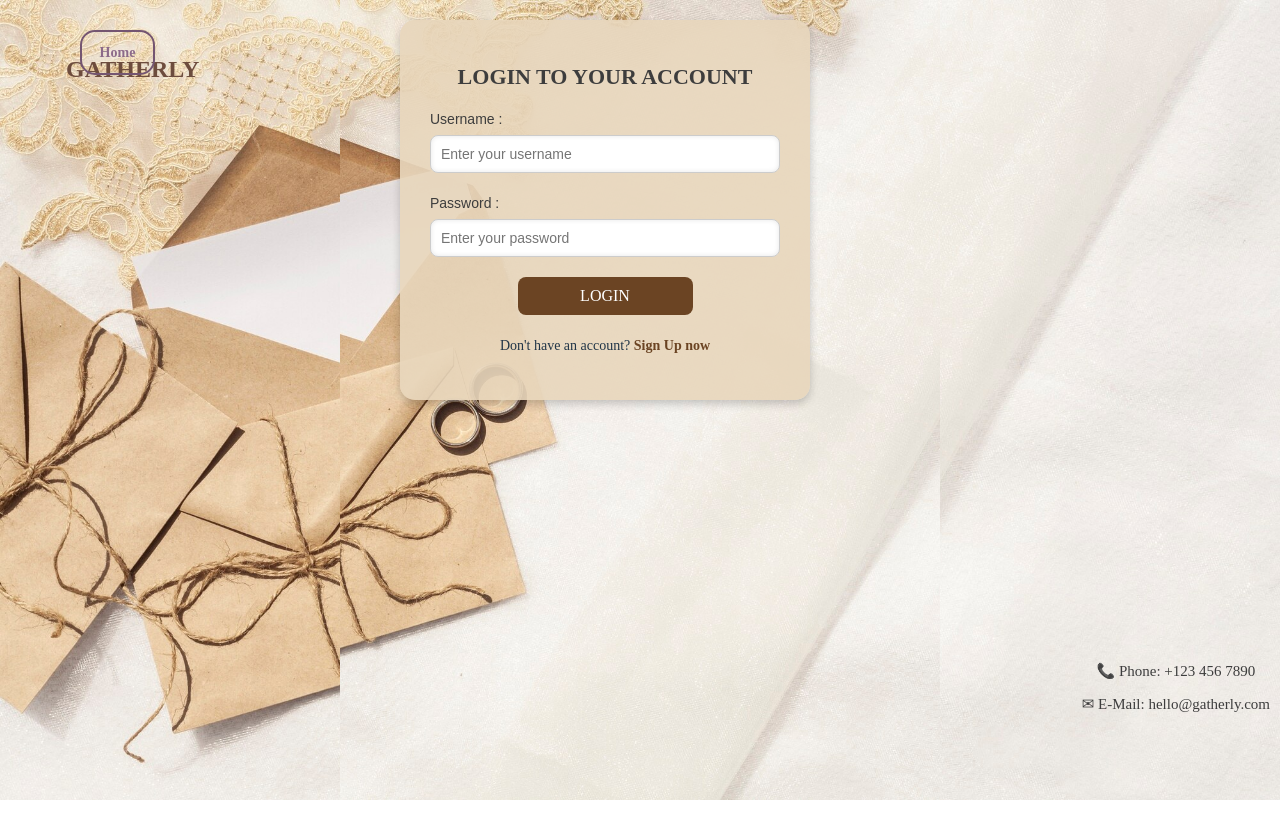
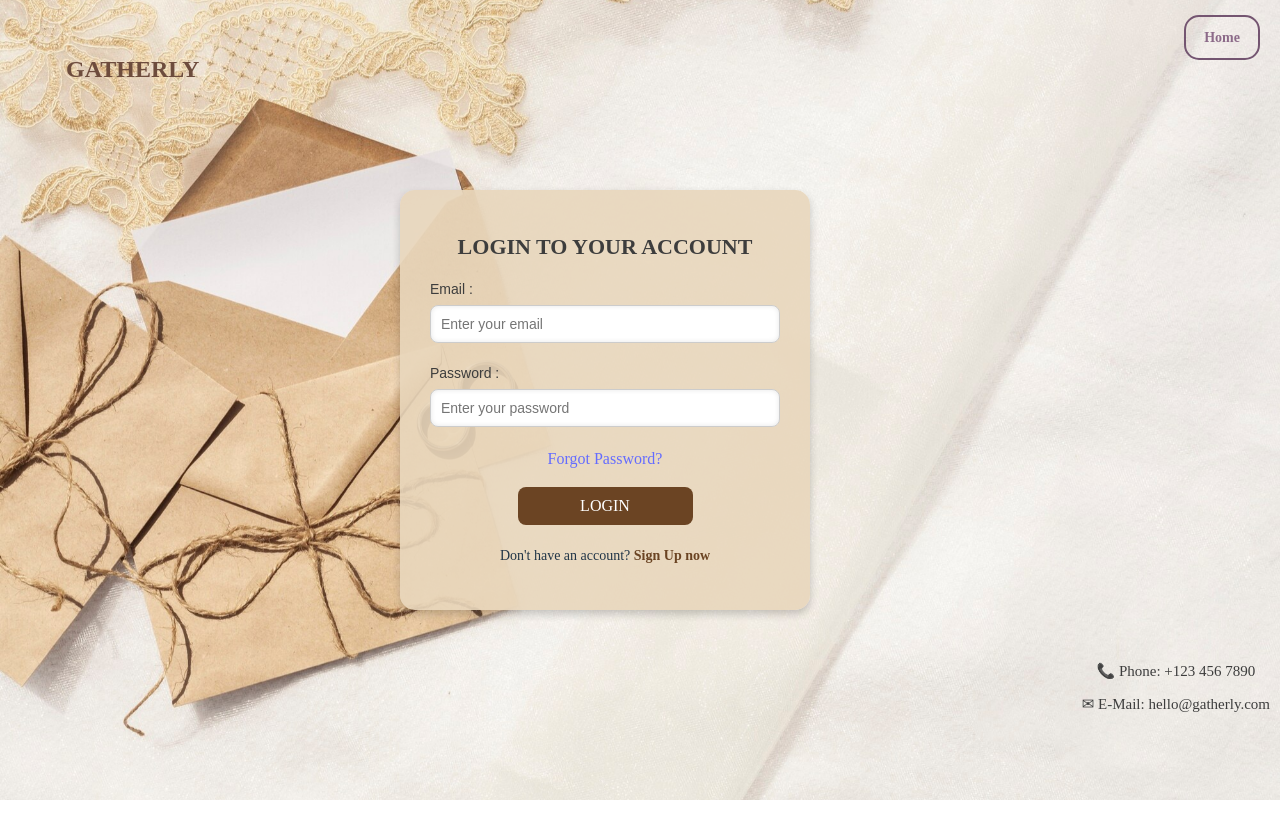
Before and after one commit to ayusha1223/Gatherly, a React (Vite) app: page /login in a window 1280 px wide. After the commit the page ends 800 px from the top, so only its background shows below. Built offline with nearby package versions, Linux system fonts and the light colour scheme.

Commit message:
edited login validation

```diff
--- a/src/components/public/login.jsx
+++ b/src/components/public/login.jsx
@@ -1,29 +1,82 @@
-import React from 'react';
+import React, { useState } from 'react';
 import '../../styles/login.css';
-import loginBackground from '../../assets/images/logincard.jpeg';
+import '../../App.css';
 
 const Login = () => {
+  const [email, setEmail] = useState('');
+  const [password, setPassword] = useState('');
+  const [error, setError] = useState('');
+  const [success, setSuccess] = useState('');
+
+  const validateEmail = (email) => {
+    return /^[^\s@]+@[^\s@]+\.[^\s@]+$/.test(email);
+  };
+
+  const handleSubmit = (e) => {
+    e.preventDefault();
+    setError('');
+    setSuccess('');
+
+    if (!email || !password) {
+      setError('All fields are required');
+      return;
+    }
+
+    if (!validateEmail(email)) {
+      setError('Please enter a valid email address');
+      return;
+    }
+
+    if (password.length < 8) {
+      setError('Password must be at least 8 characters long');
+      return;
+    }
+
+    // Simulate successful login (You can replace this with API call)
+    setSuccess('Login successful!');
+    setEmail('');
+    setPassword('');
+  };
+
   return (
-    <div style={{ backgroundImage: `url(${loginBackground})`, backgroundSize: 'cover', backgroundPosition: 'center', height: '100vh' }}>
+    <div className="login-page">
       <header className="header">
-        <div className="logo">
-          <span>GATHERLY</span>
-          <a href="/" className="home-button">Home</a>
-        </div>
+        <div className="logo">GATHERLY</div>
+        <a href="/" className="home-button">Home</a>
       </header>
 
       <div className="background">
         <div className="login-container">
           <h1>LOGIN TO YOUR ACCOUNT</h1>
-          <form>
+          <form onSubmit={handleSubmit}>
             <div className="input-group">
-              <label htmlFor="username">Username :</label>
-              <input type="text" id="username" placeholder="Enter your username" />
+              <label htmlFor="email">Email :</label>
+              <input
+                type="text"
+                id="email"
+                placeholder="Enter your email"
+                value={email}
+                onChange={(e) => setEmail(e.target.value)}
+              />
             </div>
             <div className="input-group">
               <label htmlFor="password">Password :</label>
-              <input type="password" id="password" placeholder="Enter your password" />
+              <input
+                type="password"
+                id="password"
+                placeholder="Enter your password"
+                value={password}
+                onChange={(e) => setPassword(e.target.value)}
+              />
             </div>
+
+            {error && <p className="error-message">{error}</p>}
+            {success && <p className="success-message">{success}</p>}
+
+            <p className="forgot-password">
+              <a href="/forgot-password">Forgot Password?</a>
+            </p>
+
             <button type="submit" className="login-btn">LOGIN</button>
           </form>
           <p className="signup-link">
```
